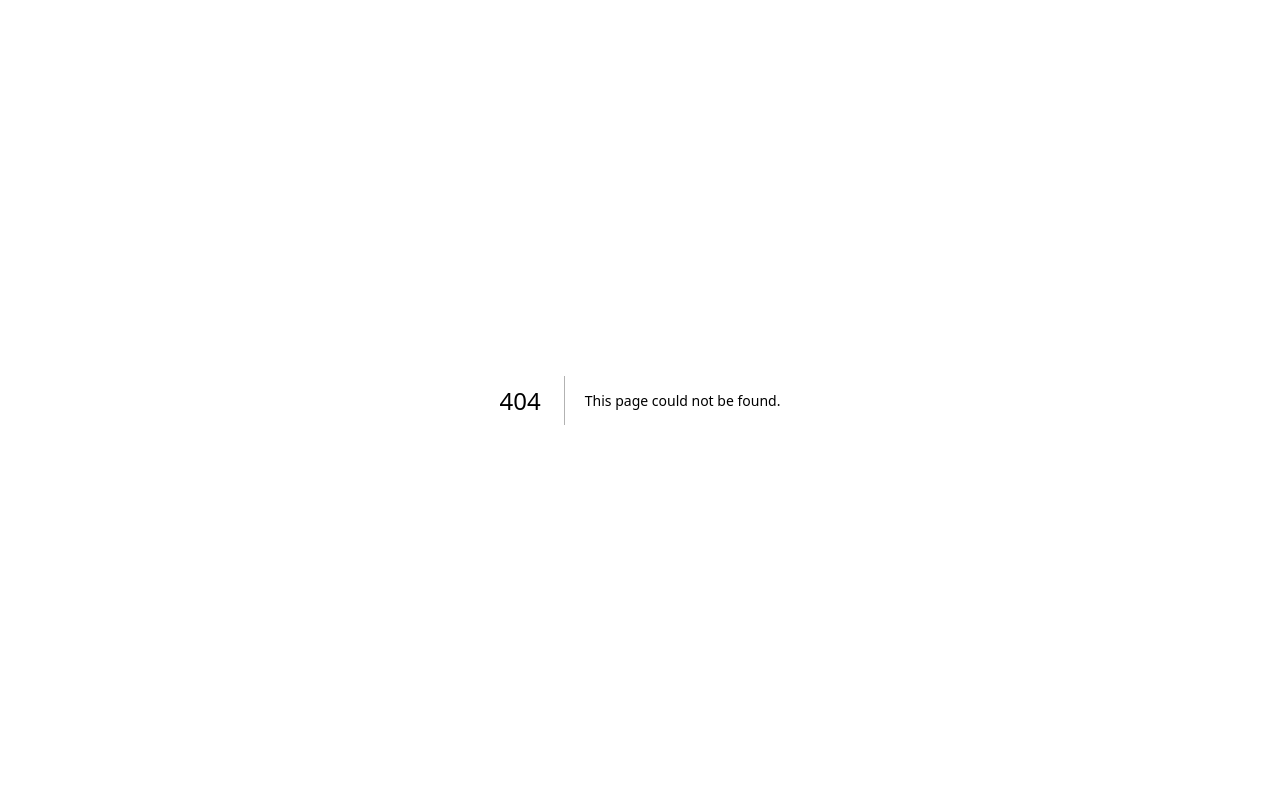
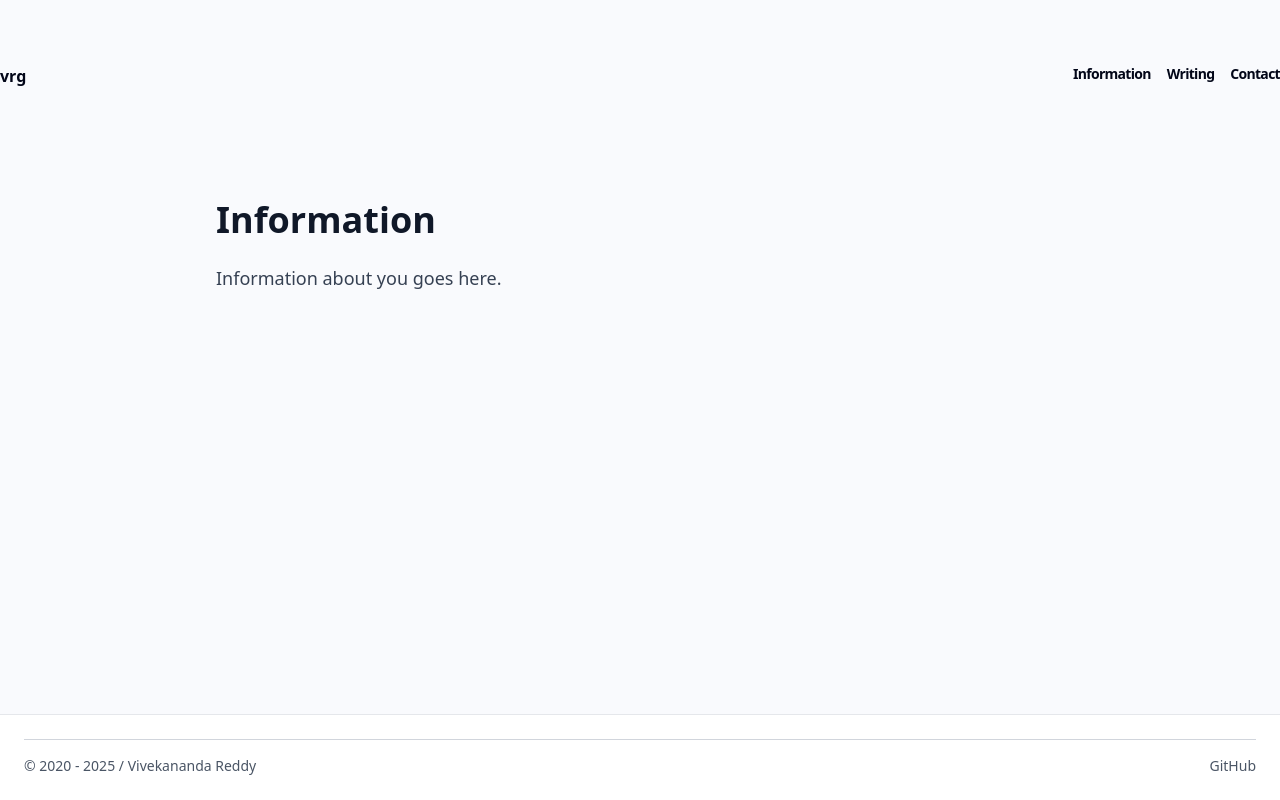
Before and after one commit to VivekanandaReddy3/portfolio, a Next.js app: page /info in a window 1280 px wide. Before the commit this address had no page. Built offline with nearby package versions, Linux system fonts and the light colour scheme.

Commit message:
Introduce Navbar, Footer and Rooutes

```diff
--- /dev/null
+++ b/app/contact/page.tsx
@@ -0,0 +1,12 @@
+export default function Contact() {
+  return (
+    <div className="max-w-4xl mx-auto px-6 py-12">
+      <h1 className="text-4xl font-bold text-gray-900 mb-6">
+        Contact
+      </h1>
+      <p className="text-lg text-gray-700">
+        Contact information and form go here.
+      </p>
+    </div>
+  )
+}
--- a/app/globals.css
+++ b/app/globals.css
@@ -1,7 +1,7 @@
 @import "tailwindcss";
 
 :root {
-  --background: #ffffff;
+  --background: #f9fafd;
   --foreground: #171717;
 }
 
@@ -12,12 +12,12 @@
   --font-mono: var(--font-geist-mono);
 }
 
-@media (prefers-color-scheme: dark) {
+/* @media (prefers-color-scheme: dark) {
   :root {
     --background: #0a0a0a;
     --foreground: #ededed;
   }
-}
+} */
 
 body {
   background: var(--background);
--- /dev/null
+++ b/app/info/page.tsx
@@ -0,0 +1,12 @@
+export default function Information() {
+  return (
+    <div className="max-w-4xl mx-auto px-6 py-12">
+      <h1 className="text-4xl font-bold text-gray-900 mb-6">
+        Information
+      </h1>
+      <p className="text-lg text-gray-700">
+        Information about you goes here.
+      </p>
+    </div>
+  )
+}
--- a/app/layout.tsx
+++ b/app/layout.tsx
@@ -1,12 +1,12 @@
 // app/layout.tsx
-import localFont from 'next/font/local'
+import type { Metadata } from 'next'
+import Link from 'next/link'
 import './globals.css'
 
-const saansFont = localFont({
-  src: '../public/fonts/saans-font.woff2',
-  variable: '--font-saans',
-  display: 'swap',
-})
+export const metadata: Metadata = {
+  title: 'Vivekananda Reddy - Portfolio',
+  description: 'Portfolio website of Vivekananda Reddy',
+}
 
 export default function RootLayout({
   children,
@@ -14,8 +14,61 @@ export default function RootLayout({
   children: React.ReactNode
 }) {
   return (
-    <html lang="en" className={saansFont.variable}>
-      <body>{children}</body>
+    <html lang="en">
+      <body className="min-h-screen flex flex-col">
+        {/* Navbar */}
+        <header className="pt-8 md:pt-16 pb-16 px-4 md:px-0 flex justify-between max-w-7xl mx-auto w-1/3 sm:w-full">
+          <Link href="/">
+            <h1 className="text-base font-mono font-semibold text-slate-950">vrg</h1>
+          </Link>
+          <nav className="flex gap-4">
+            <Link
+              href="/info"
+              className="text-slate-950 text-sm tracking-tighter font-mono font-semibold"
+            >
+              Information
+            </Link>
+            <Link
+              href="/posts"
+              className="text-slate-950 text-sm tracking-tighter font-mono font-semibold"
+            >
+              Writing
+            </Link>
+            <Link
+              href="/contact"
+              className="text-slate-950 text-sm tracking-tighter font-mono font-semibold"
+            >
+              Contact
+            </Link>
+          </nav>
+        </header>
+
+        {/* Main Content */}
+        <main className="flex-1">
+          {children}
+        </main>
+
+        {/* Footer */}
+        <footer className="bg-white border-t border-gray-200 px-6 py-6">
+          <div className="max-w-7xl mx-auto">
+            {/* Horizontal Line */}
+            <hr className="border-gray-300 mb-4" />
+
+            {/* Footer Content */}
+            <div className="flex justify-between items-center text-sm text-gray-600">
+              <span>© 2020 - 2025 / Vivekananda Reddy</span>
+              <Link
+                href="https://github.com/yourusername"
+                target="_blank"
+                rel="noopener noreferrer"
+                className="hover:text-gray-900 transition-colors"
+              >
+                GitHub
+              </Link>
+            </div>
+          </div>
+        </footer>
+      </body>
     </html>
   )
 }
--- a/app/page.tsx
+++ b/app/page.tsx
@@ -1,103 +1,11 @@
-import Image from "next/image";
+import React from 'react'
+import './globals.css'
+const page = () => {
+  return (
+    <div>
+      Hallo, I am Vivek
+    </div>
+  )
+}
 
-export default function Home() {
-  return (
-    <div className="grid grid-rows-[20px_1fr_20px] items-center justify-items-center min-h-screen p-8 pb-20 gap-16 sm:p-20 font-[family-name:var(--font-geist-sans)]">
-      <main className="flex flex-col gap-[32px] row-start-2 items-center sm:items-start">
-        <Image
-          className="dark:invert"
-          src="/next.svg"
-          alt="Next.js logo"
-          width={180}
-          height={38}
-          priority
-        />
-        <ol className="list-inside list-decimal text-sm/6 text-center sm:text-left font-[family-name:var(--font-geist-mono)]">
-          <li className="mb-2 tracking-[-.01em]">
-            Get started by editing{" "}
-            <code className="bg-black/[.05] dark:bg-white/[.06] px-1 py-0.5 rounded font-[family-name:var(--font-geist-mono)] font-semibold">
-              app/page.tsx
-            </code>
-            .
-          </li>
-          <li className="tracking-[-.01em]">
-            Save and see your changes instantly.
-          </li>
-        </ol>
-
-        <div className="flex gap-4 items-center flex-col sm:flex-row">
-          <a
-            className="rounded-full border border-solid border-transparent transition-colors flex items-center justify-center bg-foreground text-background gap-2 hover:bg-[#383838] dark:hover:bg-[#ccc] font-medium text-sm sm:text-base h-10 sm:h-12 px-4 sm:px-5 sm:w-auto"
-            href="https://vercel.com/new?utm_source=create-next-app&utm_medium=appdir-template-tw&utm_campaign=create-next-app"
-            target="_blank"
-            rel="noopener noreferrer"
-          >
-            <Image
-              className="dark:invert"
-              src="/vercel.svg"
-              alt="Vercel logomark"
-              width={20}
-              height={20}
-            />
-            Deploy now
-          </a>
-          <a
-            className="rounded-full border border-solid border-black/[.08] dark:border-white/[.145] transition-colors flex items-center justify-center hover:bg-[#f2f2f2] dark:hover:bg-[#1a1a1a] hover:border-transparent font-medium text-sm sm:text-base h-10 sm:h-12 px-4 sm:px-5 w-full sm:w-auto md:w-[158px]"
-            href="https://nextjs.org/docs?utm_source=create-next-app&utm_medium=appdir-template-tw&utm_campaign=create-next-app"
-            target="_blank"
-            rel="noopener noreferrer"
-          >
-            Read our docs
-          </a>
-        </div>
-      </main>
-      <footer className="row-start-3 flex gap-[24px] flex-wrap items-center justify-center">
-        <a
-          className="flex items-center gap-2 hover:underline hover:underline-offset-4"
-          href="https://nextjs.org/learn?utm_source=create-next-app&utm_medium=appdir-template-tw&utm_campaign=create-next-app"
-          target="_blank"
-          rel="noopener noreferrer"
-        >
-          <Image
-            aria-hidden
-            src="/file.svg"
-            alt="File icon"
-            width={16}
-            height={16}
-          />
-          Learn
-        </a>
-        <a
-          className="flex items-center gap-2 hover:underline hover:underline-offset-4"
-          href="https://vercel.com/templates?framework=next.js&utm_source=create-next-app&utm_medium=appdir-template-tw&utm_campaign=create-next-app"
-          target="_blank"
-          rel="noopener noreferrer"
-        >
-          <Image
-            aria-hidden
-            src="/window.svg"
-            alt="Window icon"
-            width={16}
-            height={16}
-          />
-          Examples
-        </a>
-        <a
-          className="flex items-center gap-2 hover:underline hover:underline-offset-4"
-          href="https://nextjs.org?utm_source=create-next-app&utm_medium=appdir-template-tw&utm_campaign=create-next-app"
-          target="_blank"
-          rel="noopener noreferrer"
-        >
-          <Image
-            aria-hidden
-            src="/globe.svg"
-            alt="Globe icon"
-            width={16}
-            height={16}
-          />
-          Go to nextjs.org →
-        </a>
-      </footer>
-    </div>
-  );
-}
+export default page
--- /dev/null
+++ b/app/posts/page.tsx
@@ -0,0 +1,12 @@
+export default function Writing() {
+  return (
+    <div className="max-w-4xl mx-auto px-6 py-12">
+      <h1 className="text-4xl font-bold text-gray-900 mb-6">
+        Writing
+      </h1>
+      <p className="text-lg text-gray-700">
+        Your writing and blog posts go here.
+      </p>
+    </div>
+  )
+}
```
